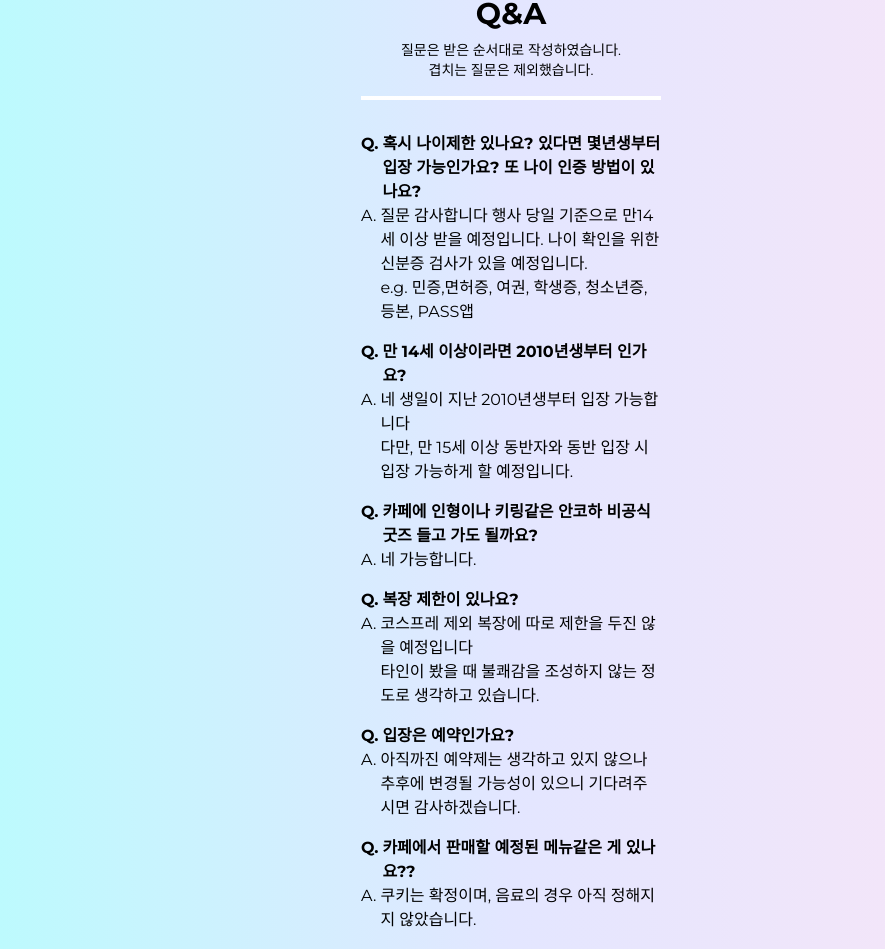
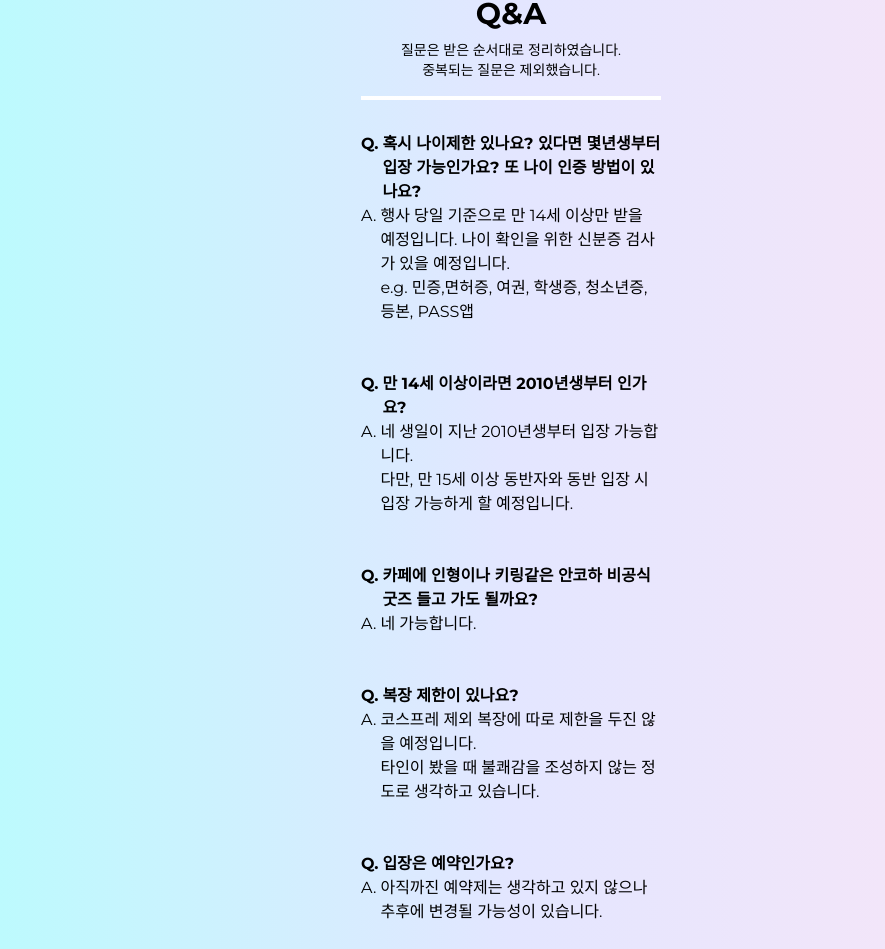
Before and after one commit to 5tarlight/happy-ankoha-day, a Next.js app: page /faq in a window 1280 px wide. Shown: the part 132-1081 px from the top of the page, without its empty margins (129-1014 px from the left). Built offline with nearby package versions, Linux system fonts and the light colour scheme; a web font is replaced by a local one.

Commit message:
Clearify colabollation list and Q&A list

```diff
--- a/app/faq/page.tsx
+++ b/app/faq/page.tsx
@@ -22,12 +22,12 @@ export default function () {
     {
       question:
         "혹시 나이제한 있나요? 있다면 몇년생부터 입장 가능인가요? 또 나이 인증 방법이 있나요?",
-      answer: `질문 감사합니다 행사 당일 기준으로 만14세 이상 받을 예정입니다. 나이 확인을 위한 신분증 검사가 있을 예정입니다.
+      answer: `행사 당일 기준으로 만 14세 이상만 받을 예정입니다. 나이 확인을 위한 신분증 검사가 있을 예정입니다.
 e.g. 민증,면허증, 여권, 학생증, 청소년증, 등본, PASS앱`,
     },
     {
       question: "만 14세 이상이라면 2010년생부터 인가요?",
-      answer: `네 생일이 지난 2010년생부터 입장 가능합니다
+      answer: `네 생일이 지난 2010년생부터 입장 가능합니다.
 다만, 만 15세 이상 동반자와 동반 입장 시 입장 가능하게 할 예정입니다.`,
     },
     {
@@ -36,15 +36,16 @@ e.g. 민증,면허증, 여권, 학생증, 청소년증, 등본, PASS앱`,
     },
     {
       question: "복장 제한이 있나요?",
-      answer: `코스프레 제외 복장에 따로 제한을 두진 않을 예정입니다
+      answer: `코스프레 제외 복장에 따로 제한을 두진 않을 예정입니다.
 타인이 봤을 때 불쾌감을 조성하지 않는 정도로 생각하고 있습니다.`,
     },
     {
       question: "입장은 예약인가요?",
-      answer: "아직까진 예약제는 생각하고 있지 않으나 추후에 변경될 가능성이 있으니 기다려주시면 감사하겠습니다.",
+      answer:
+        "아직까진 예약제는 생각하고 있지 않으나 추후에 변경될 가능성이 있습니다.",
     },
     {
-      question: "카페에서 판매할 예정된 메뉴같은 게 있나요??",
+      question: "카페에서 판매할 예정된 메뉴같은 게 있나요?",
       answer: "쿠키는 확정이며, 음료의 경우 아직 정해지지 않았습니다.",
     },
     {
@@ -57,11 +58,11 @@ e.g. 민증,면허증, 여권, 학생증, 청소년증, 등본, PASS앱`,
     },
     {
       question: "통판 예정 있으실까요?",
-      answer: `통판의 경우 현재 예정은 없으나
-추후 상황에 따라 변동 가능성 있습니다.`,
+      answer: `통판의 경우 현재 예정은 없으나 추후 상황에 따라 변동 가능성 있습니다.`,
     },
     {
-      question: "카페에 안코하 이외의 굿즈(ex 보컬로이드 투명 포카) 등을 가져가도 될까요?",
+      question:
+        "카페에 안코하 이외의 굿즈(ex 보컬로이드 투명 포카) 등을 가져가도 될까요?",
       answer: "네 괜찮습니다.",
     },
     {
@@ -69,7 +70,8 @@ e.g. 민증,면허증, 여권, 학생증, 청소년증, 등본, PASS앱`,
       answer: "네 가능합니다 편하게 폼 넣어주세요.",
     },
     {
-      question: "타 생카 주최진이 안코하 카페 주최진에게 선물 드리면 받아 드리실까요?",
+      question:
+        "타 생카 주최진이 안코하 카페 주최진에게 선물 드리면 받아 드리실까요?",
       answer: "행사 당일날 주시는거면 감사히 받겠습니다.",
     },
     {
@@ -87,12 +89,12 @@ e.g. 민증,면허증, 여권, 학생증, 청소년증, 등본, PASS앱`,
       <h1 className="mt-16  text-center text-3xl font-bold">Q&A</h1>
       <div className="flex justify-center">
         <div className="text-center mb-8 text-sm mt-2 max-w-[300px] w-full border-b-4 border-white pb-4">
-          <div>질문은 받은 순서대로 작성하였습니다.</div>
-          <div>겹치는 질문은 제외했습니다.</div>
+          <div>질문은 받은 순서대로 정리하였습니다.</div>
+          <div>중복되는 질문은 제외했습니다.</div>
         </div>
       </div>
       <div className="w-full flex justify-center">
-        <div className="w-full max-w-[300px] flex flex-col gap-4">
+        <div className="w-full max-w-[300px] flex flex-col gap-12">
           {qnaList.map((qna, idx) => (
             <QnA key={idx} question={qna.question} answer={qna.answer} />
           ))}
--- /dev/null
+++ b/components/ColabCard.tsx
@@ -0,0 +1,23 @@
+export default function ColabCard({
+  name,
+  handle,
+}: {
+  name: string;
+  handle: string;
+}) {
+  return (
+    <div
+      className={
+        "w-full px-6 py-8 hover:bg-gray-100 " +
+        "transition-[background-color] duration-150 ease-in-out "
+      }
+      style={{
+        border: "3px solid white",
+        borderRadius: "10px",
+      }}
+    >
+      <div className="font-extrabold">{name}</div>
+      <div>@{handle}</div>
+    </div>
+  );
+}
--- a/components/ColabList.tsx
+++ b/components/ColabList.tsx
@@ -44,7 +44,7 @@ export default function ColabList() {
         {colabs.map((help, i) => {
           const inner = (
             <div
-              className="h-[70px] w-[130px] flex items-center justify-center gap-4 rounded-2xl hover:cursor-pointer"
+              className="h-[70px] w-[130px] flex items-center justify-center gap-4 rounded-2xl hover:cursor-pointer mb-4"
               key={i}
             >
               <div className="opacity-100 text-center">
@@ -74,7 +74,7 @@ export default function ColabList() {
             );
         })}
       </div>
-      <div className="mt-2 text-gray-600 text-sm mt-8">
+      <div className="text-gray-600 text-sm mt-8">
         협력진 목록은 변경될 수 있습니다.
       </div>
     </div>
```
